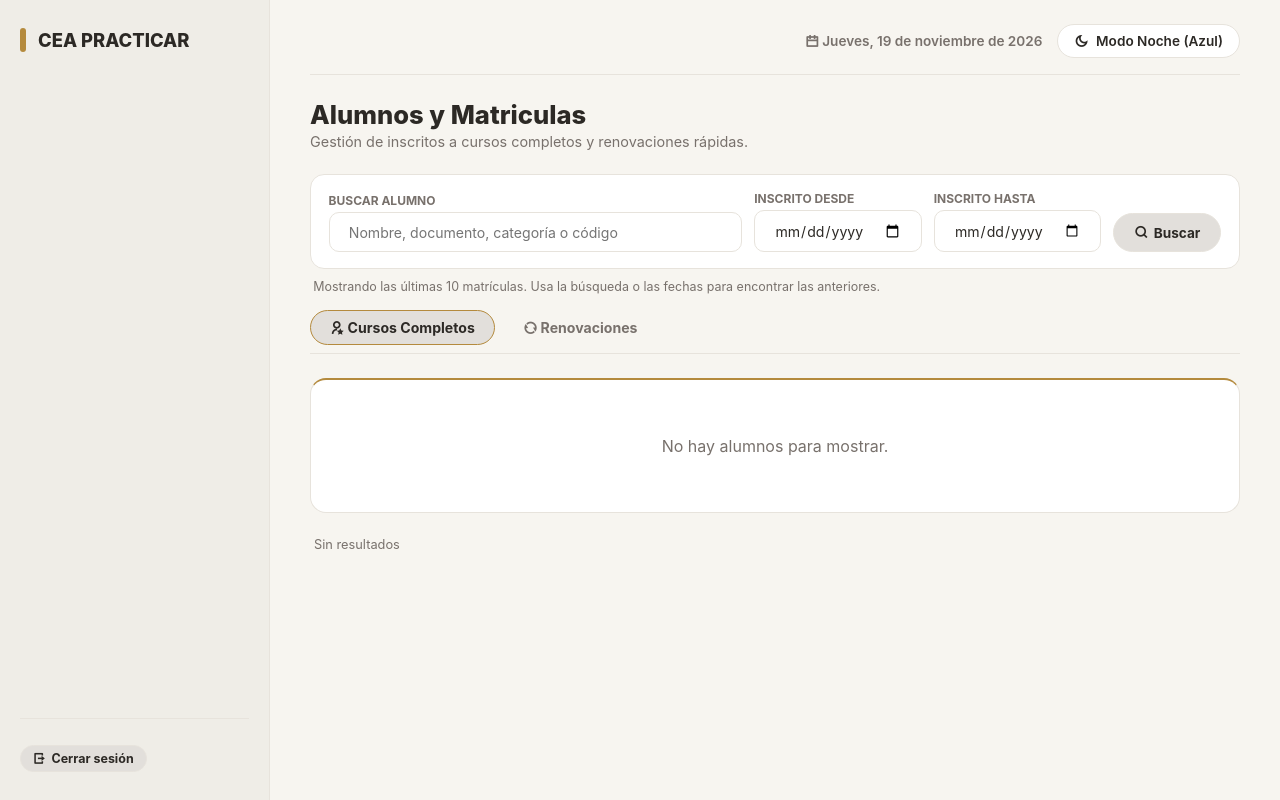
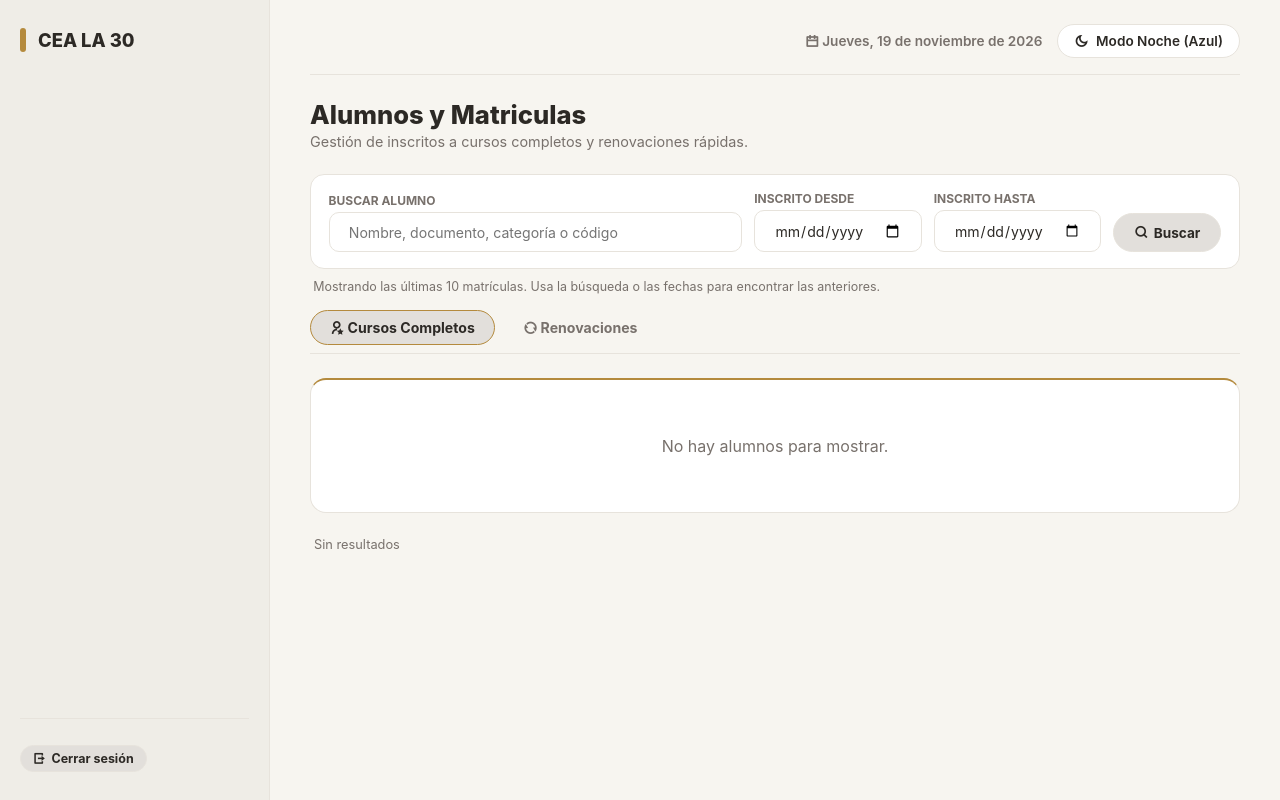
Before and after one commit to Nico752-M/KAMINO, a Flask app: template templates/alumnos.html in a window 1280 px wide. Run offline with Flask 3, Linux system fonts and the light colour scheme; the template is opened without the code that fills it, so the values that code supplies are empty.

Commit message:
Update title and brand name in base.html

```diff
--- a/templates/base.html
+++ b/templates/base.html
@@ -5,7 +5,7 @@
   <meta name="viewport" content="width=device-width, initial-scale=1.0, viewport-fit=cover">
   <meta name="theme-color" content="#b48a3d">
   <meta name="csrf-token" content="{{ csrf_token() }}">
-  <title>{% block titulo %}CEA Practicar{% endblock %}</title>
+  <title>{% block titulo %}CEA La 30{% endblock %}</title>
   <link rel="manifest" href="{{ url_for('static', filename='manifest.json') }}">
   <link rel="icon" href="{{ url_for('static', filename='icons/icon-192.png') }}">
   <link rel="apple-touch-icon" href="{{ url_for('static', filename='icons/icon-192.png') }}">
@@ -27,7 +27,7 @@
   </div>
   <aside class="preview-sidebar" id="sidebar">
     <a class="preview-brand" href="{{ url_for('caja.resumen') if 'ver_caja' in permisos else url_for('dashboard.index') if 'ver_dashboard' in permisos else url_for('alumnos.lista') if 'ver_alumnos' in permisos else url_for('tramites.lista') if 'ver_tramites' in permisos else url_for('usuarios.lista') }}">
-      <span class="preview-brand-badge"></span> CEA PRACTICAR
+      <span class="preview-brand-badge"></span> CEA LA 30
     </a>
     <nav class="preview-menu" aria-label="Navegación principal">
       {% if 'ver_dashboard' in permisos %}
```
